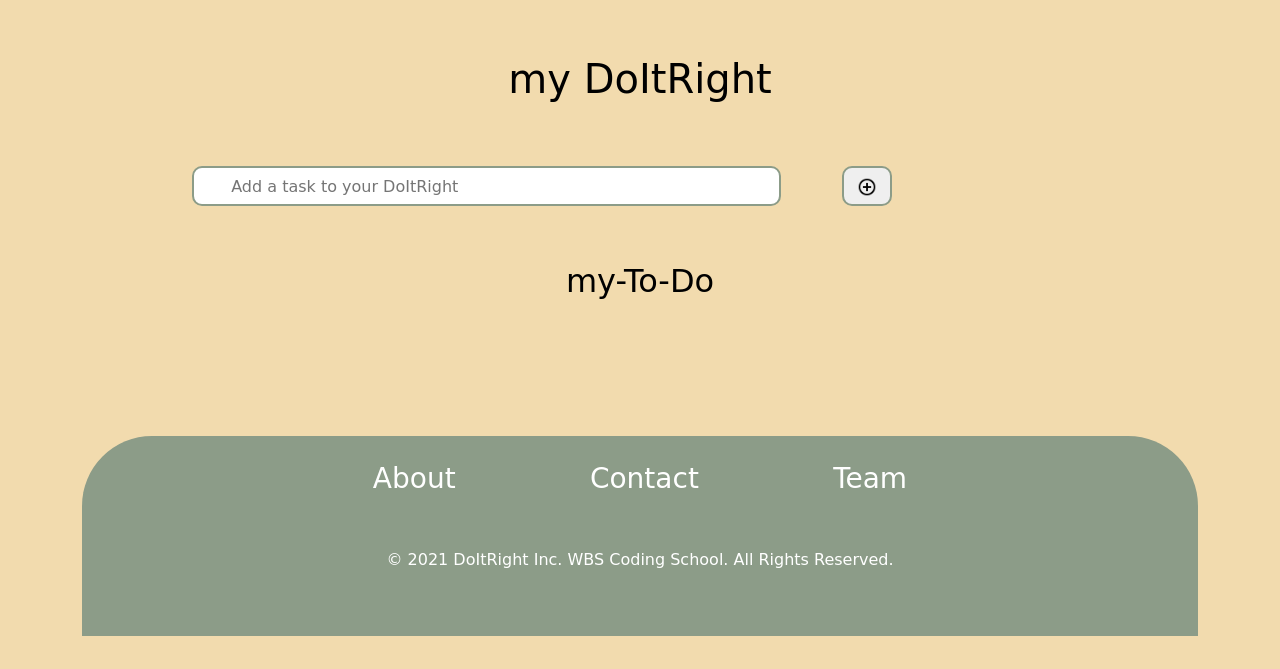
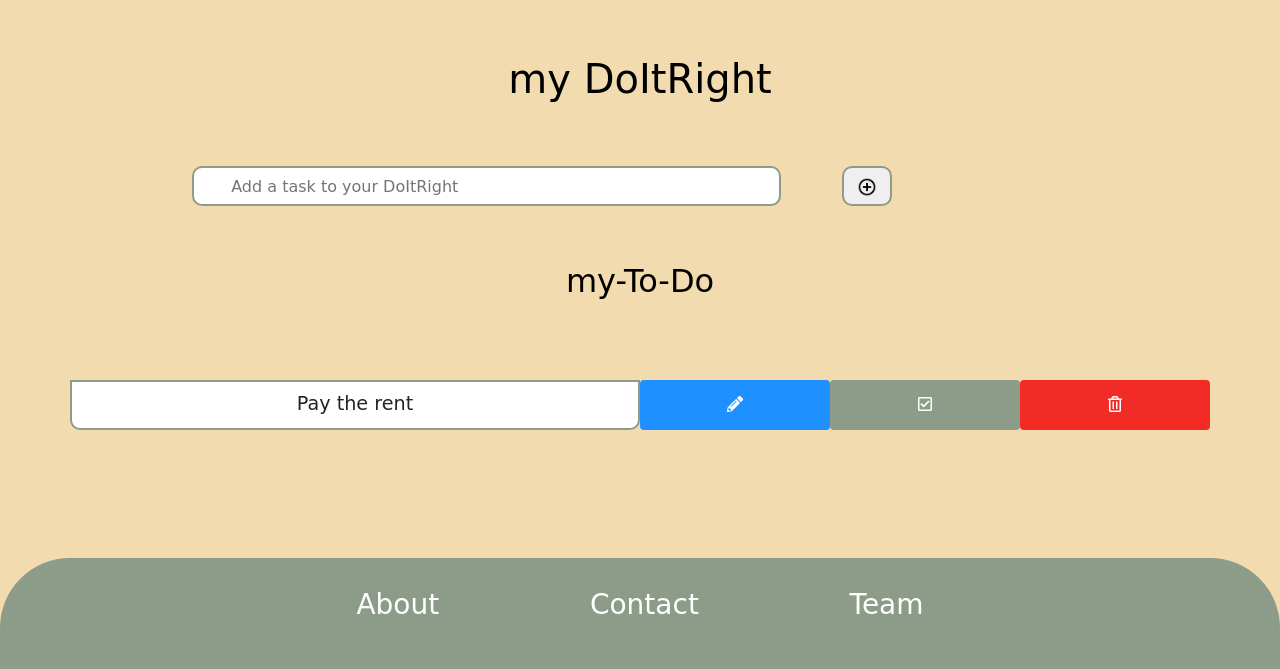
Before and after one commit to bullgr-1926/todoProject, a plain HTML site: page index.html in a window 1280 px wide. Shown: the part 148-817 px from the top of the page. Drawn offline with nearby package versions, Linux system fonts and the light colour scheme.

Commit message:
The lists are available with buttons

```diff
--- a/index.html
+++ b/index.html
@@ -55,20 +55,30 @@
    <div class="row todo-text">
      <div class="col-12">
        <h2>my-To-Do</h2>
-     <div class="row">
-       <div class="col-12 todo-container">
-         <div id="list"></div>
-       </div>
-      </div>
+     </div>
     </div>
 
+    <div class="row">
+      <div class="todo-container">
+        <div id="list"></div>
+        <ul class="list-group">
+          <div class= "row">
+            <li class="list-group-item col-xs-4 col-sm-6 col-md-6">Pay the rent</li>
+            <button class="edit col-xs-2 col-sm-2 col-md-2 btn"><i class="fas fa-pencil-alt pen"></i></button>
+            <button class="checked col-xs-2 col-sm-2 col-md-2  btn"><i class="far fa-check-square"></i></button>
+            <button class="deleted  col-xs-2 col-sm-2 col-md-2 btn"><i class="far fa-trash-alt"></i></button>
+          </div>
+        </ul>
 
+</div>
+</div>
 
-
-
+</div>
   <!--Footer section-->
 
  </div>
+ </div>
+
  <footer class="footer row col-12 ">
       <div class="col-12 aboutContact">
         <a class="col-4 footLink" href="#">About</a>
@@ -81,7 +91,7 @@
 
 
 
-      <script src="app.js"></script>
+     <!-- <script src="app.js"></script> -->
       <script src="https://code.jquery.com/jquery-3.2.1.slim.min.js"
       integrity="sha384-KJ3o2DKtIkvYIK3UENzmM7KCkRr/rE9/Qpg6aAZGJwFDMVNA/GpGFF93hXpG5KkN"
         crossorigin="anonymous"></script>
--- a/style.css
+++ b/style.css
@@ -72,7 +72,28 @@ ul li {
     background-color: #F2DBAE;
 }
 .list-group-item {
+    position: relative;
     text-align: center;
+    background-color: white;
+    font-size: 1.2rem;
+    border-radius: 10px 10px 10px 10px;
+    border: 2px solid #8C9C88;
+}
+.edit {
+    background-color: dodgerblue;
+}
+.checked {
+    background-color: #8C9C88;
+}
+.deleted {
+    background-color: #f22b27;
+}
+.btn {
+    border: none;
+    color: white;
+    padding: 12px 16px;
+    font-size: 16px;
+    cursor: pointer;
 }
 
 
@@ -98,7 +119,11 @@ ul li {
     }
     .list-group {
         position:relative;
-        margin-left: 5%;
+        margin-left: 2%;
+        margin-right: 2%;
+    }
+    .btn {
+        padding: 12px 8px;
     }
 
 
```
